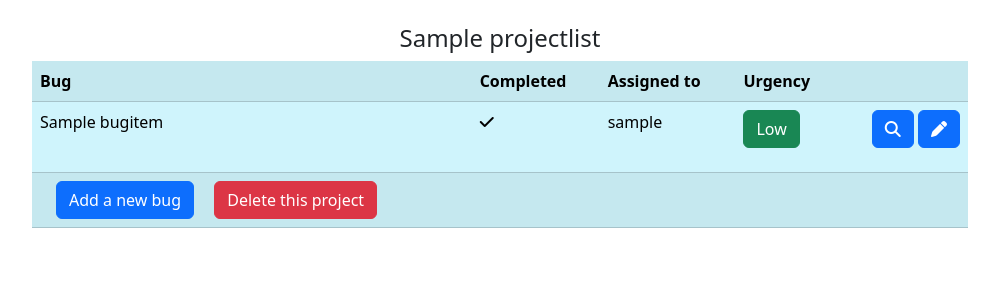
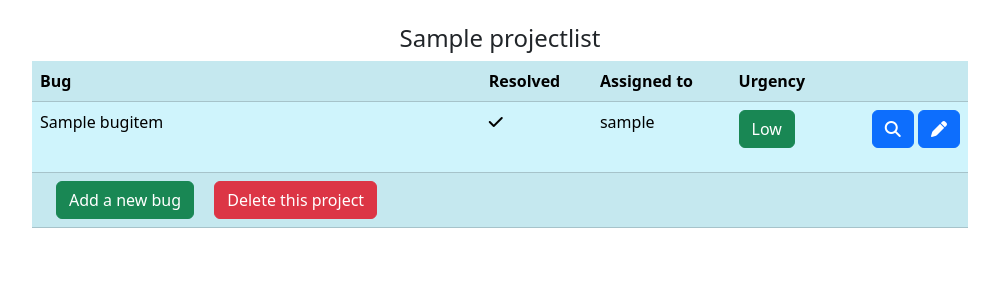
Before and after one commit to jennyscowcroft/bug_tracker, a Django app: page /project/1/ in a window 1280 px wide. Shown: the part 72-372 px from the top of the page, without its empty margins (140-1139 px from the left). Run offline with Django 4.2, Linux system fonts and the light colour scheme; a user stored in the database is signed in; tables that the repository leaves empty hold one stand-in row (values such as "Sample post"); some libraries are stand-ins or nearby versions.

Commit message:
Edit styling

```diff
--- a/tracker_app/templates/tracker_app/assignedbug_list.html
+++ b/tracker_app/templates/tracker_app/assignedbug_list.html
@@ -12,7 +12,7 @@
 
             <tr>
                 <th>Bug</th>
-                <th>Completed</th>
+                <th>Resolved</th>
                 <th>Assigned to</th>
                 <th>Urgency</th>
                 <th></th>
--- a/tracker_app/templates/tracker_app/bugitem_list.html
+++ b/tracker_app/templates/tracker_app/bugitem_list.html
@@ -12,7 +12,7 @@
 
             <tr>
                 <th>Bug</th>
-                <th>Completed</th>
+                <th>Resolved</th>
                 <th>Assigned to</th>
                 <th>Urgency</th>
                 <th></th>
@@ -87,7 +87,7 @@
                     <input
                         value="Add a new bug"
                         type="button"
-                        class="btn btn-primary mx-3"
+                        class="btn btn-success mx-3"
                         onclick="location.href='{% url "bug-add" project.id %}'" />
                     <input
                         value="Delete this project"
```
